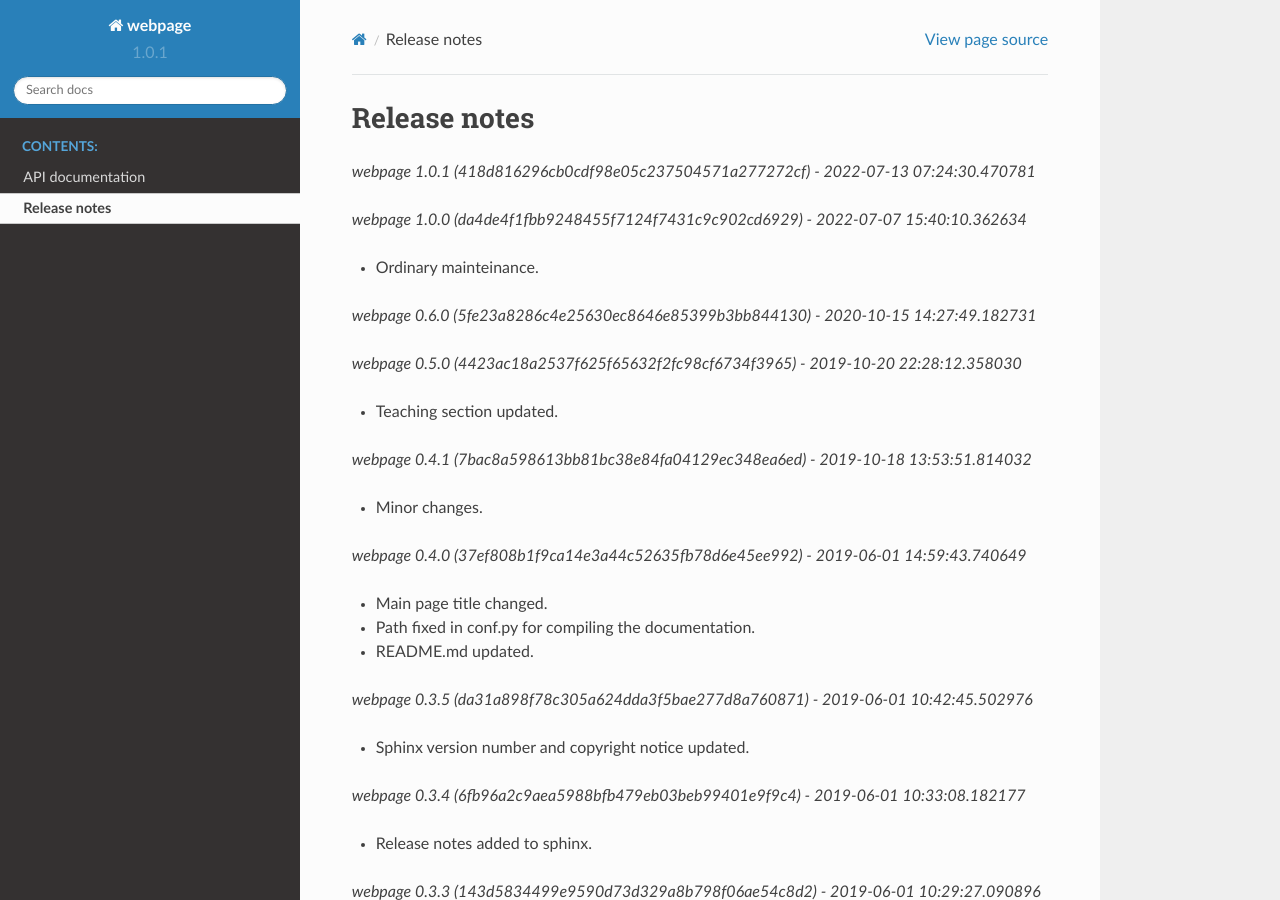
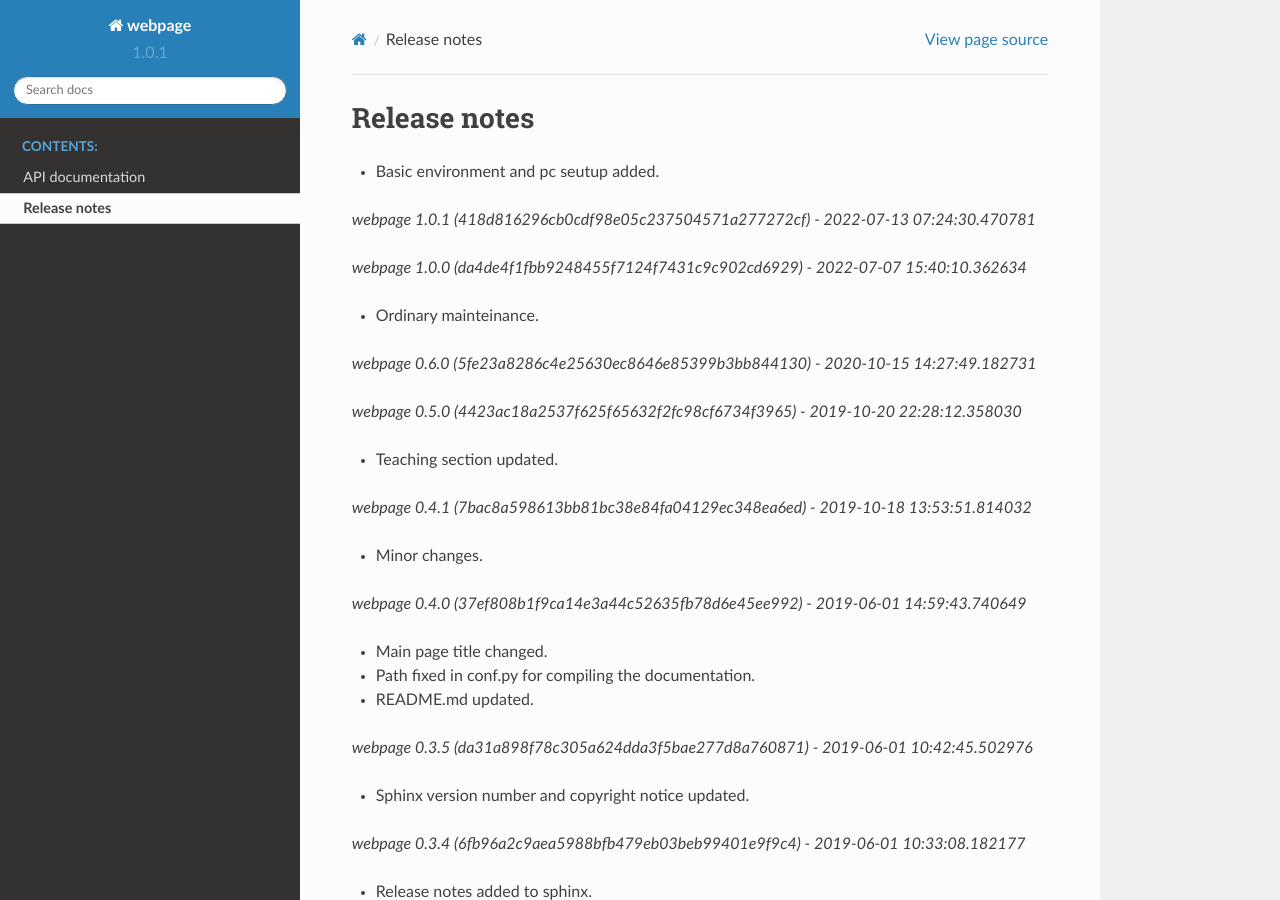
Before and after one commit to lucabaldini/webpage, a Sphinx documentation site: the page built from docs/release_notes.rst, in a window 1280 px wide and 900 px high. Built offline with Sphinx 7.4.7 and the Read the Docs theme 2.0.0, drawn with Linux system fonts in a browser that asks for light colours.

Commit message:
Docs updated

```diff
--- a/docs/release_notes.rst
+++ b/docs/release_notes.rst
@@ -1,6 +1,7 @@
 Release notes
 =============
 
+* Basic environment and pc seutup added.
 
 *webpage 1.0.1 (418d816296cb0cdf98e05c237504571a277272cf) - 2022-07-13 07:24:30.470781*
 
```
